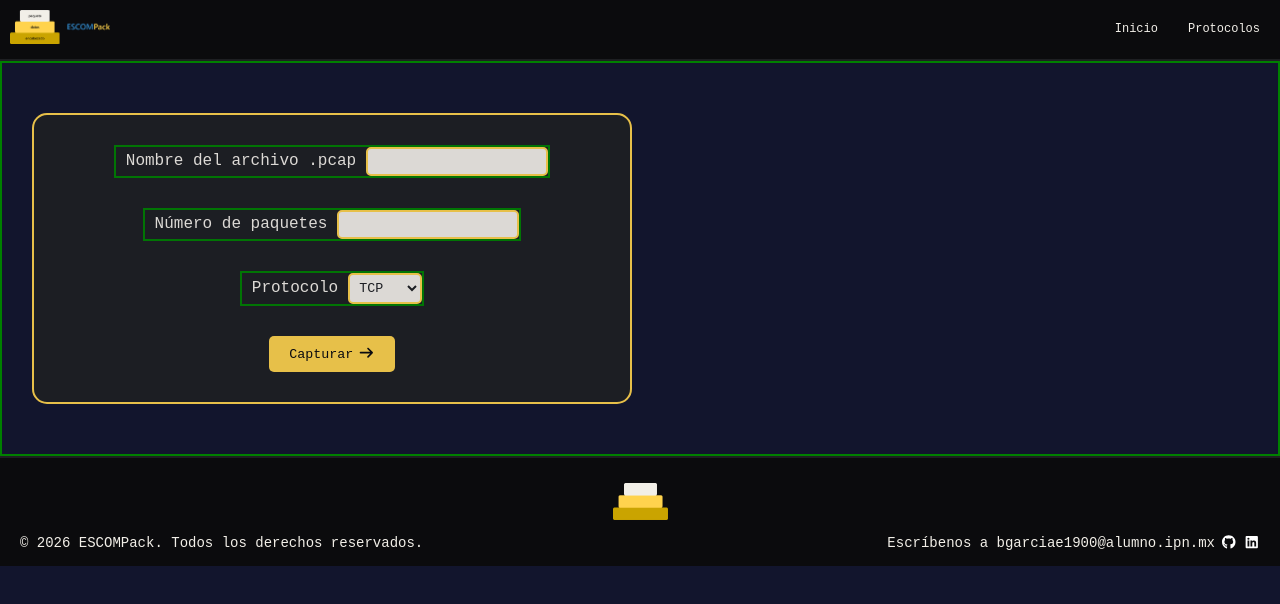
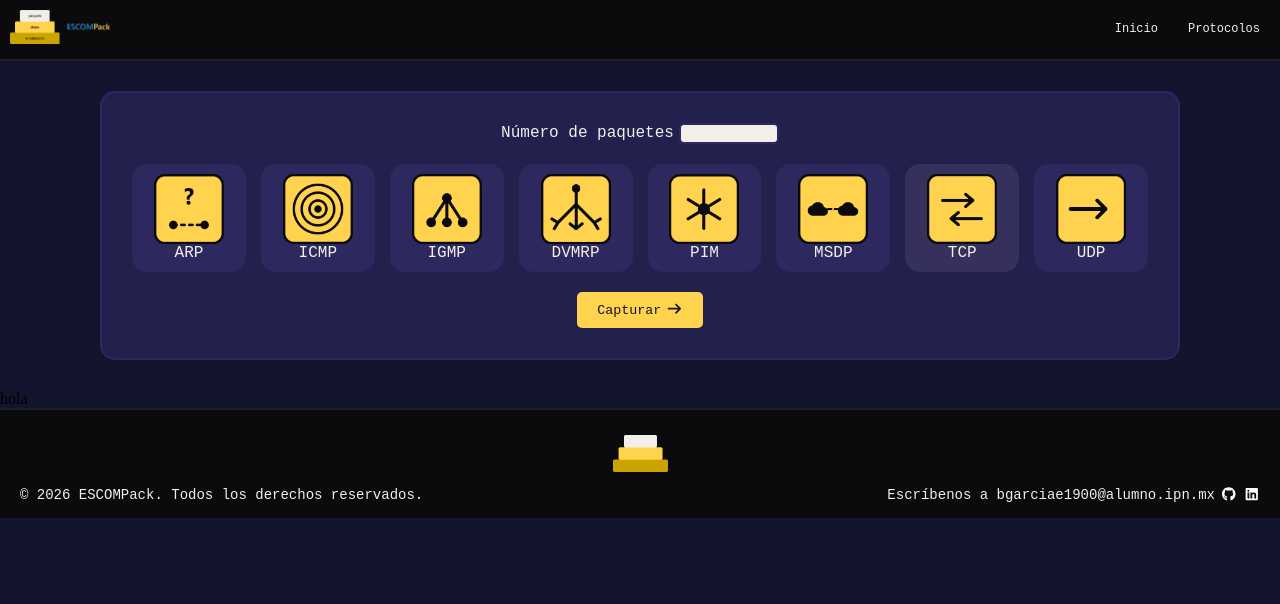
Before and after one commit to Bryan-13-TY/escompack, a React (Vite) app in the folder frontend/: page /capture in a window 1280 px wide. Shown: the top 604 px of the page. Built offline with nearby package versions, Linux system fonts and the light colour scheme.

Commit message:
Actualiza el formulario de para la captuar de paquetes
Agrega algunos cmabios en algunos componentes, así como una mejor organización en loa archivos css

```diff
--- /dev/null
+++ b/frontend/src/components/Button.css
@@ -0,0 +1,37 @@
+:root {
+    /* ====== variables para el modo oscuro ====== */
+
+    /* variables para el botón */
+    --dk-btn-bg-clr: #ffd34d;
+    --dk-btn-bg-hvr-clr: #caa400;
+    --dk-btn-txt-clr: #12152D;
+    --dk-btn-bdr: none;
+    --dk-btn-pddng: 10px 20px;
+    --dk-btn-bdr-radius: 5px;
+
+    /* variables para el icono del botón */
+    --dk-btn-icon-margin-left: 5px;
+
+    /* ====== variables para el modo claro ====== */
+    --btn-fnt-family: 'Cascadia Code', monospace;
+}
+
+.cstm-btn {
+    border: var(--dk-btn-bdr);
+    padding: var(--dk-btn-pddng);
+    border-radius: var(--dk-btn-bdr-radius);
+
+    color: var(--dk-btn-txt-clr);
+    font-family: var(--btn-fnt-family);
+    cursor: pointer;
+
+    background-color: var(--dk-btn-bg-clr);
+}
+
+.cstm-btn:hover {
+    background-color: var(--dk-btn-bg-hvr-clr);
+}
+
+.cstm-btn .cstm-btn-icon {
+    margin-left: 5px;
+}
--- /dev/null
+++ b/frontend/src/components/Button.jsx
@@ -0,0 +1,18 @@
+import { FontAwesomeIcon } from '@fortawesome/react-fontawesome';
+import { faArrowRight } from '@fortawesome/free-solid-svg-icons';
+
+import './Button.css';
+
+export function Button({ buttonText, type = 'button' }) {
+    return (
+        <button type={type} className='cstm-btn'>
+            <span>
+                {buttonText}
+                <FontAwesomeIcon
+                    className='cstm-btn-icon'
+                    icon={faArrowRight}
+                />
+            </span>
+        </button>
+    );
+}
--- a/frontend/src/components/OperationCard.css
+++ b/frontend/src/components/OperationCard.css
@@ -14,11 +14,6 @@
     --dk-operation-card-icon-bg-clr: #ffd34d;
     --dk-operation-card-icon-bdr: 2px solid #0b0b0d;
     --dk-operation-card-icon-txt-clr: #0b0b0d;
-
-    /* variables para el botón de la tarjeta */
-    --dk-operation-card-btn-bg-clr: #ffd34d;
-    --dk-operation-card-btn-bg-hvr-clr: #caa400;
-    --dk-operation-card-btn-txt-clr: #12152D;
 
     /* ====== variables para el modo claro ====== */
 
@@ -65,23 +60,3 @@
     color: var(--dk-operation-card-txt-clr);
     font-family: var(--operation-card-fnt-family);
 }
-
-.operation-card button {
-    border: none;
-    padding: 10px 20px;
-    border-radius: 5px;
-
-    color: var(--dk-operation-card-btn-txt-clr);
-    font-family: var(--operation-card-fnt-family);
-
-    background-color: var(--dk-operation-card-btn-bg-clr);
-    cursor: pointer;
-}
-
-.operation-card:hover button {
-    background-color: var(--dk-operation-card-btn-bg-hvr-clr);
-}
-
-.operation-card button .operation-card-btn-icon {
-    margin-left: 5px;
-}
--- a/frontend/src/constants.js
+++ b/frontend/src/constants.js
@@ -7,103 +7,80 @@ import msdpIcon from './assets/icon-msdp.png';
 import tcpIcon from './assets/icon-tcp.png';
 import udpIcon from './assets/icon-udp.png';
 
-export const PROTOCOL_ICONS = [
-    {
-        "icon": arpIcon,
-        "acronym": "arp",},
-    {
-        "icon": icmpIcon,
-        "acronym": "icmp",
-    },
-    {
-        "icon": igmpIcon,
-        "acronym": "igmp",
-    },
-    {
-        "icon": dvmrpIcon,
-        "acronym": "dvmrp",
-    },
-    {
-        "icon": pimIcon,
-        "acronym": "pim",
-    },
-    {
-        "icon": msdpIcon,
-        "acronym": "msdp",
-    },
-    {
-        "icon": tcpIcon,
-        "acronym": "tcp",
-    },
-    {
-        "icon": udpIcon,
-        "acronym": "udp",
-    },
+export const PROTOCOLS = [
+    {id: "arp", label: "ARP", icon: arpIcon,},
+    {id: "icmp", label: "ICMP", icon: icmpIcon,},
+    {id: "igmp", label: "IGMP", icon: igmpIcon,},
+    {id: "dvmrp", label: "DVMRP", icon: dvmrpIcon,},
+    {id: "pim", label: "PIM", icon: pimIcon,},
+    {id: "msdp", label: "MSDP", icon: msdpIcon,},
+    {id: "tcp", label: "TCP", icon: tcpIcon,},
+    {id: "udp", label: "UDP", icon: udpIcon,},
 ]
 
 export const INFO_PROTOCOL_CARDS = [
     {
-        "icon": arpIcon,
-        "acronym": "ARP",
-        "rep": "(Address Resolution Protocol)",
-        "tcpip_layer": "Acceso a la Red",
-        "layer": "nal-layer",
-        "functions": "Asocia una dirección lógica IP con una dirección física MAC dentro de una misma red local para poder entregar las traamas Ethernet al destinatario correcto.",
+        icon: arpIcon,
+        acronym: "ARP",
+        rep: "(Address Resolution Protocol)",
+        tcpip_layer: "Acceso a la Red",
+        layer: "nal-layer",
+        functions: "Asocia una dirección lógica IP con una dirección física MAC dentro de una misma red local para poder entregar las traamas Ethernet al destinatario correcto.",
     },
     {
-        "icon": icmpIcon,
-        "acronym": "ICMP",
-        "rep": "(Internet Control Message Protocol)",
-        "tcpip_layer": "Internet",
-        "layer": "il-layer",
-        "functions": "Notifica errores, problemas de conectividad, cogestión y realiza diagnósticos en el transporte de datagramas.",
+        icon: icmpIcon,
+        acronym: "ICMP",
+        rep: "(Internet Control Message Protocol)",
+        tcpip_layer: "Internet",
+        layer: "il-layer",
+        functions: "Notifica errores, problemas de conectividad, cogestión y realiza diagnósticos en el transporte de datagramas.",
     },
     {
-        "icon": igmpIcon,
-        "acronym": "IGMP",
-        "rep": "(Internet Group Management Protocol)",
-        "tcpip_layer": "Internet",
-        "layer": "il-layer",
-        "functions": "Permite a los hosts comunicar a sus routers locales su intención de unirse o salir de un grupo Multicast específico para recibir transmisiones multipunto.",
+        icon: igmpIcon,
+        acronym: "IGMP",
+        rep: "(Internet Group Management Protocol)",
+        tcpip_layer: "Internet",
+        layer: "il-layer",
+        functions: "Permite a los hosts comunicar a sus routers locales su intención de unirse o salir de un grupo Multicast específico para recibir transmisiones multipunto.",
     },
     {
-        "icon": dvmrpIcon,
-        "acronym": "DVMRP",
-        "rep": "(Distance Vector Multicast Routing Protocol)",
-        "tcpip_layer": "Internet",
-        "layer": "il-layer",
-        "functions": "Enruta pquetes Multicast entre distintas redes a través de routers, construyendo árboles de distribución basados en el algoritmo de vector de distancia.",
+        icon: dvmrpIcon,
+        acronym: "DVMRP",
+        rep: "(Distance Vector Multicast Routing Protocol)",
+        tcpip_layer: "Internet",
+        layer: "il-layer",
+        functions: "Enruta pquetes Multicast entre distintas redes a través de routers, construyendo árboles de distribución basados en el algoritmo de vector de distancia.",
     },
     {
-        "icon": pimIcon,
-        "acronym": "PIM",
-        "rep": "(Protocol Independent Multicast)",
-        "tcpip_layer": "Internet",
-        "layer": "il-layer",
-        "functions": "Construye las tablas de reenvío y árboles de distribución Multicast aprovechando la tabla de rutas unicast existente en los routers.",
+        icon: pimIcon,
+        acronym: "PIM",
+        rep: "(Protocol Independent Multicast)",
+        tcpip_layer: "Internet",
+        layer: "il-layer",
+        functions: "Construye las tablas de reenvío y árboles de distribución Multicast aprovechando la tabla de rutas unicast existente en los routers.",
     },
     {
-        "icon": msdpIcon,
-        "acronym": "MSDP",
-        "rep": "(Multicast Source Discovery Protocol)",
-        "tcpip_layer": "Aplicación",
-        "layer": "al-layer",
-        "functions": "Interconecta múltiples dominios independientes que ejecutan PIM-SM, permitiéndoles compartir información sobre las fuentes Multicast activas sin consolidar una sola infraestructura global.",
+        icon: msdpIcon,
+        acronym: "MSDP",
+        rep: "(Multicast Source Discovery Protocol)",
+        tcpip_layer: "Aplicación",
+        layer: "al-layer",
+        functions: "Interconecta múltiples dominios independientes que ejecutan PIM-SM, permitiéndoles compartir información sobre las fuentes Multicast activas sin consolidar una sola infraestructura global.",
     },
     {
-        "icon": tcpIcon,
-        "acronym": "TCP",
-        "rep": "(Transmission Control Protocol)",
-        "tcpip_layer": "Transporte",
-        "layer": "tl-layer",
-        "functions": "Proporciona un canal de comunicación confiable, ordenado y libre de errores punto a punto entre dos aplicaciones de software.",
+        icon: tcpIcon,
+        acronym: "TCP",
+        rep: "(Transmission Control Protocol)",
+        tcpip_layer: "Transporte",
+        layer: "tl-layer",
+        functions: "Proporciona un canal de comunicación confiable, ordenado y libre de errores punto a punto entre dos aplicaciones de software.",
     },
     {
-        "icon": udpIcon,
-        "acronym": "UDP",
-        "rep": "(User Datagram Protocol)",
-        "tcpip_layer": "Transporte",
-        "layer": "tl-layer",
-        "functions": "Ofrece un servicio de envío de datagramas liviano, de baja latencia y directo, sin verificación de entrega ni mantenimiento de estado.",
+        icon: udpIcon,
+        acronym: "UDP",
+        rep: "(User Datagram Protocol)",
+        tcpip_layer: "Transporte",
+        layer: "tl-layer",
+        functions: "Ofrece un servicio de envío de datagramas liviano, de baja latencia y directo, sin verificación de entrega ni mantenimiento de estado.",
     },
 ]
--- a/frontend/src/pages/PackageAbout.jsx
+++ b/frontend/src/pages/PackageAbout.jsx
@@ -14,8 +14,7 @@ export function PackageAbout() {
                     <section className='about-protocol-cards-section'>
                         <div className='protocol-card-section-container'>
                             {
-                                INFO_PROTOCOL_CARDS.map((protocol) => {
-                                    return (
+                                INFO_PROTOCOL_CARDS.map((protocol) => (
                                     <ProtocolCard
                                         key={protocol.acronym}
                                         icon={protocol.icon}
@@ -25,8 +24,7 @@ export function PackageAbout() {
                                         layerClass={protocol.layer}
                                         functions={protocol.functions}
                                     />
-                                    );
-                                })
+                                ))
                             }
                         </div>
                     </section>
--- a/frontend/src/pages/PackageCapture.css
+++ b/frontend/src/pages/PackageCapture.css
@@ -1,107 +1,147 @@
 :root {
     /* ====== variables para el modo oscuro ====== */
 
-    /* variables para el formulaio */
-    --dk-form-bg-clr: #1e1f22;
-    --dk-form-bdr: 2px solid;
-    --dk-form-bdr-radius: 15px;
-    --dk-form-bdr-clr: #ffd34d;
-    --dk-form-bdr-hvr-clr: #caa400;
-    --dk-form-txt-clr: #f2efe8;
+    /* variables para la sección del formulario */
+    --dk-form-section-bg-clr: #22214D;
+    --dk-form-section-bdr: 2px solid;
+    --dk-form-section-bdr-radius: 15px;
+    --dk-form-section-bdr-clr: #2D285E;
+    --dk-form-section-txt-clr: #f2efe8;
 
-    /* variables para los input y select */
-    --dk-in-bg-clr: #f2efe8;
-    --dk-in-bdr: 2px solid;
-    --dk-in-bdr-radius: 5px;
-    --dk-in-bdr-clr: #ffd34d;
-    --dk-in-txt-clr: #1e1f22;
+    --dk-form-section-input-bg-clr: #f2efe8;
 
-    /* variables para el botón del formulario */
-    --dk-btn-bg-clr: #ffd34d;
-    --dk-btn-bg-hvr-clr: #caa400;
-    --dk-btn-txt-clr: #0b0b0d;
+    --dk-protocol-card-select-bg-clr: #2D285E;
+    --dk-protocol-card-select-bg-hvr-clr: #35315c;
+    --dk-protocol-card-select-bg-selected-clr: #35315c;
+
+    /* variables para la sección de paquetes capturados */
+    --dk-capture-section-bg-clr: #22214D;
 
     /* ====== variables para el modo claro ====== */
 
-    --fnt-family: 'Cascadia Code', monospace;
+    /* variables genericas */
+    --form-section-fnt-family: 'Cascadia Code', monospace;
 }
 
 main {
     margin: 0;
 }
 
-.capture-form-section {
-    border: 2px solid green;
-    padding: 50px 30px;
+/* ====== estilos para el formulario de captura ====== */
+
+.capture-form-section .capture {
+    border: var(--dk-form-section-bdr);
+    border-radius: var(--dk-form-section-bdr-radius);
+    border-color: var(--dk-form-section-bdr-clr);
+    padding: 20px;
+
+    color: var(--dk-form-section-txt-clr);
+    font-family: var(--form-section-fnt-family);
+
+    background-color: var(--dk-form-section-bg-clr);
 }
 
-.capture {
-    display: flex;
-    border: var(--dk-form-bdr);
-    border-radius: var(--dk-form-bdr-radius);
-    border-color: var(--dk-form-bdr-clr);
-    padding: 30px;
-    gap: 30px;
-
-    opacity: 0.9;
-    background-color: var(--dk-form-bg-clr);
-}
-
-.capture .capture-input {
-    border: 2px solid green;
-}
-
-.capture label {
-    color: var(--dk-form-txt-clr);
-    font-family: var(--fnt-family);
+.capture-form-section .capture .capture-packets-info,
+.capture-form-section .capture .capture-protocol-selection {
     padding: 10px;
 }
 
-.capture input, .capture select {
-    border: var(--dk-in-bdr);
-    border-radius: var(--dk-in-bdr-radius);
-    border-color: var(--dk-in-bdr-clr);
-    padding: 5px;
-
-    color: var(--dk-in-txt-clr);
-
-    background-color: var(--dk-in-bg-clr);
-    font-family: var(--fnt-family);
+/* input txt del formulario */
+.capture-form-section .capture .capture-packets-info {
+    display: flex;
+    flex-direction: row;
+    justify-content: center;
+    align-items: center;
+    gap: 5px;
 }
 
-.capture button {
-    border: none;
-    padding: 10px 20px;
+.capture-form-section .capture .capture-packets-info input {
+    border: 2px solid #2D285E;
     border-radius: 5px;
+    min-width: 50px;
+    max-width: 100px;
 
-    color: var(--dk-btn-txt-clr);
-    font-family: var(--fnt-family);
+    font-family: var(--form-section-fnt-family);
 
-    background-color: var(--dk-btn-bg-clr);
-    cursor: pointer;
+    background-color: var(--dk-form-section-input-bg-clr);
 }
 
-.capture button:hover {
-    background-color: var(--dk-btn-bg-hvr-clr);
+/* grilla de los protocolos del formulario */
+.protocol-grid {
+    display: grid;
 }
 
-.capture button .capture-btn-icon {
-    margin-left: 5px;
+.protocol-grid .protocol-card-select {
+    border-radius: 15px;
+    padding: 10px;
+
+    cursor: pointer;
+
+    background-color: var(--dk-protocol-card-select-bg-clr);
 }
 
-@media (max-width: 1370px) {
-    .capture {
-        flex-direction: column;
-        align-items: center;
-        max-width: 600px;
+.protocol-grid .selected {
+    background-color: var(--dk-protocol-card-select-bg-selected-clr);
+}
+
+.protocol-grid .protocol-card-select:hover {
+    background-color: var(--dk-protocol-card-select-bg-hvr-clr);
+}
+
+.protocol-grid .protocol-card-select input {
+    display: none;
+}
+
+.protocol-grid .protocol-card-select .protocol-content {
+    display: flex;
+    flex-direction: column;
+    justify-content: center;
+    align-items: center;
+}
+
+/* botón del formulario */
+.capture-button {
+    padding: 10px;
+
+    text-align: center;
+}
+
+/* ====== estilos para los paquetes capturados  ====== */
+
+/* ====== media queries ====== */
+
+@media (max-width: 650px) {
+    .protocol-grid {
+        grid-template-columns: repeat(2, 1fr);
+        column-gap: 15px;
+        row-gap: 15px;
+    }
+
+    .capture-form-section {
+        padding: 30px 70px;
     }
 }
 
-@media (min-width: 1370px) {
-    .capture {
-        flex-direction: row;
-        align-items: center;
-        justify-content: center;
-        width: 100%;
+@media (min-width: 651px) and (max-width: 1150px) {
+    .protocol-grid {
+        grid-template-columns: repeat(4, 1fr);
+        column-gap: 15px;
+        row-gap: 15px;
+    }
+
+    .capture-form-section {
+        padding: 30px 90px;
     }
 }
+
+@media (min-width: 1151px) {
+    .protocol-grid {
+        grid-template-columns: repeat(8, 1fr);
+        column-gap: 15px;
+        row-gap: 15px;
+    }
+
+    .capture-form-section {
+        padding: 30px 100px;
+    }
+}
--- a/frontend/src/pages/PackageCapture.jsx
+++ b/frontend/src/pages/PackageCapture.jsx
@@ -1,24 +1,47 @@
+import { useState } from 'react';
+
 import { useNavigate } from 'react-router-dom';
-import { useState, useEffect } from 'react';
 import axios from 'axios';
+
 import { NabVar } from '../components/NavBar';
 import { Footer } from '../components/Footer';
-import { FontAwesomeIcon } from '@fortawesome/react-fontawesome';
-import { faArrowRight } from '@fortawesome/free-solid-svg-icons';
+import { PROTOCOLS } from '../constants';
+import { Button } from '../components/Button';
 
 import './PackageCapture.css';
 
+const ProtocolCard = ({ id, icon, label, isSelected, onSelect }) => {
+    const className = isSelected ? 'protocol-card-select selected' : 'protocol-card-select';
+
+    return (
+        <label className={className}>
+            <input
+                type='radio'
+                name='capture-protocol'
+                value={id}
+                onChange={() => onSelect(id)} // Actualizamos el protocolo
+                checked = {isSelected} // Marcamos el input seleccionado
+            />
+            <div className='protocol-content'>
+                <img src={icon} alt={label} width={70}/>
+                <span>{label}</span>
+            </div>
+        </label>
+    );
+};
+
 export function PackageCapture() {
     const navigate = useNavigate(); // Hook para navegar desde código
+    // Estado para cambiar el protocolo seleccionado
+    const [protocolSelected, setProtocolSelected] = useState('tcp');
 
     const handleSubmit = async (e) => {
         e.preventDefault();
 
         const formData = new FormData(e.target);
         const data = {
-            filename: formData.get('capture-filename'),
             packets: formData.get('capture-packets'),
-            protocol: formData.get('capture-protocol'),
+            protocol: protocolSelected, // Pasamos el valor del estado direectamente
         };
 
         try {
@@ -35,42 +58,35 @@ export function PackageCapture() {
             <main>
                 <section className='capture-form-section'>
                     <form className='capture' onSubmit={handleSubmit}>
-                        <div className='capture-input'>
-                            <label htmlFor='capture-filename'>Nombre del archivo .pcap</label>
-                            <input type='text' id='capture-filename' name='capture-filename' />
-                        </div>
-                        <div className='capture-input'>
+                        <div className='capture-packets-info'>
                             <label htmlFor='capture-packets'>Número de paquetes</label>
                             <input type='number' name='capture-packets' id='capture-packets' />
                         </div>
-                        <div className='capture-input'>
-                            <label htmlFor='capture-protocol'>Protocolo</label>
-                            <select name='capture-protocol' id='capture-protocol' defaultValue={'tcp'}>
-                                <option value='arp'>ARP</option>
-                                <option value='icmp'>ICMP</option>
-                                <option value='igmp'>IGMP</option>
-                                <option value='dvmrp'>DVMRP</option>
-                                <option value='pim'>PIM</option>
-                                <option value='msdp'>MSDP</option>
-                                <option value='tcp'>TCP</option>
-                                <option value='udp'>UDP</option>
-                            </select>
+
+                        <div className='capture-protocol-selection'>
+                            <div className='protocol-grid'>
+                                {
+                                    PROTOCOLS.map((protocol) => (
+                                        <ProtocolCard
+                                            key={protocol.id}
+                                            id={protocol.id}
+                                            icon={protocol.icon}
+                                            label={protocol.label}
+                                            isSelected={protocolSelected === protocol.id}
+                                            onSelect={setProtocolSelected}
+                                        />
+                                    ))
+                                }
+                            </div>
                         </div>
-
-                        <button type='submit'>
-                            <span>
-                                Capturar
-                                <FontAwesomeIcon
-                                    className='capture-btn-icon'
-                                    icon={faArrowRight}
-                                />
-                            </span>
-                        </button>
+                        <div className='capture-button'>
+                            <Button buttonText="Capturar" type="submit" />
+                        </div>
                     </form>
                 </section>
 
                 <section className='capture-packets-section'>
-
+                    <div className='packets'>hola</div>
                 </section>
             </main>
             <Footer />
```
Also changed, not shown: frontend/src/components/OperationCard.jsx (+6 -10 lines), 1 other file (tests, documents, lock files or other folders). Lines whose indentation alone changed are shown as unchanged.
